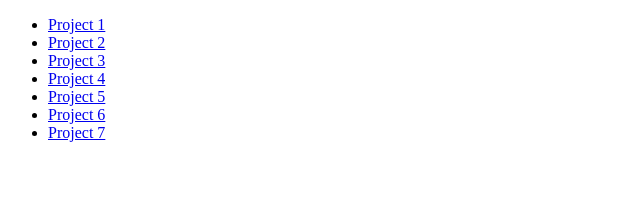
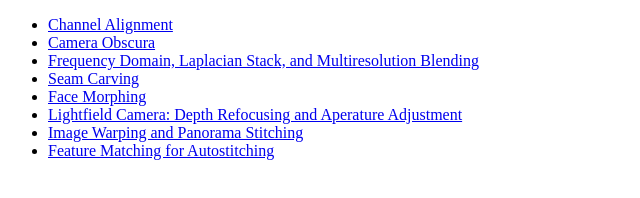
Before and after one commit to areardon11/areardon11.github.io, a plain HTML site: page comp_photo.html in a window 1280 px wide. Shown: the whole page, without its empty margins (0-640 px from the left). Drawn offline with Linux system fonts and the light colour scheme.

Commit message:
Renamed projects to their proper names

```diff
--- a/comp_photo.html
+++ b/comp_photo.html
@@ -6,13 +6,14 @@
 	<body>
 		<nav>
     		<ul>
-			<li><a href="hw1/">Project 1</a></li>
-        		<li><a href="hw2/">Project 2</a></li>
-			<li><a href="hw3/">Project 3</a></li>
-			<li><a href="hw4/">Project 4</a></li>
-                        <li><a href="hw5/">Project 5</a></li>
-    		        <li><a href="hw6/">Project 6</a></li>
-                        <li><a href="hw7/">Project 7</a></li>
+			<li><a href="hw1/">Channel Alignment</a></li>
+        		<li><a href="hw2/">Camera Obscura</a></li>
+			<li><a href="hw3/">Frequency Domain, Laplacian Stack, and Multiresolution Blending</a></li>
+			<li><a href="hw4/">Seam Carving</a></li>
+                        <li><a href="hw5/">Face Morphing</a></li>
+    		        <li><a href="hw6/">Lightfield Camera: Depth Refocusing and Aperature Adjustment</a></li>
+                        <li><a href="hw7/part1/">Image Warping and Panorama Stitching</a></li>
+                        <li><a href="hw7/part2/">Feature Matching for Autostitching</a></li>
                 </ul>
 		</nav>
 	</body>
```
Also changed, not shown: hw7/part2/index.html (+2 -1 lines).
